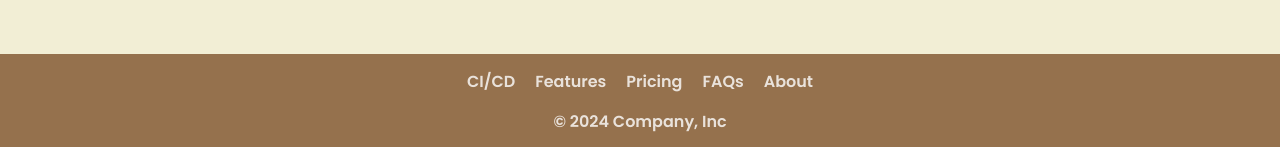
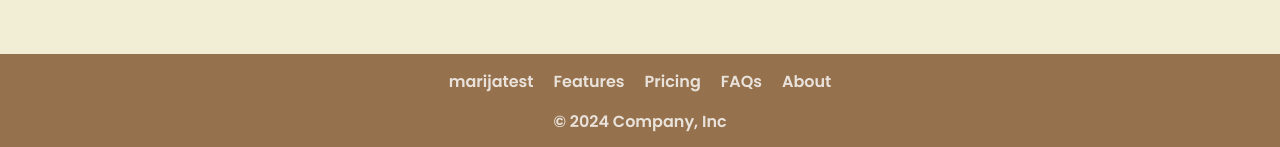
Before and after one commit to davorgeorgijev/kiii-project, a React (Create React App) app in the folder booking-frontend/: page / in a window 1280 px wide. Shown: the part 802-949 px from the top of the page. Built offline with nearby package versions, Linux system fonts and the light colour scheme; no server answers.

Commit message:
test CI/CD test

```diff
--- a/booking-frontend/src/footer/footer.js
+++ b/booking-frontend/src/footer/footer.js
@@ -3,7 +3,7 @@ const Footer = (props) => {
         <footer style={{ backgroundColor: '#95714D', color: '#fff', padding: '1rem', marginTop: 'auto' }}>
             <div style={{ textAlign: 'center', opacity: "0.8" }}>
                 <ul style={{ display: 'flex', justifyContent: 'center', listStyle: 'none', padding: 0, margin: 0 }}>
-                    <li style={{ margin: '0 10px' }}><a href="#" style={{ color: '#fff', textDecoration: 'none' }}>CI/CD</a></li>
+                    <li style={{ margin: '0 10px' }}><a href="#" style={{ color: '#fff', textDecoration: 'none' }}>marijatest</a></li>
                     <li style={{ margin: '0 10px' }}><a href="#" style={{ color: '#fff', textDecoration: 'none' }}>Features</a></li>
                     <li style={{ margin: '0 10px' }}><a href="#" style={{ color: '#fff', textDecoration: 'none' }}>Pricing</a></li>
                     <li style={{ margin: '0 10px' }}><a href="#" style={{ color: '#fff', textDecoration: 'none' }}>FAQs</a></li>
```
